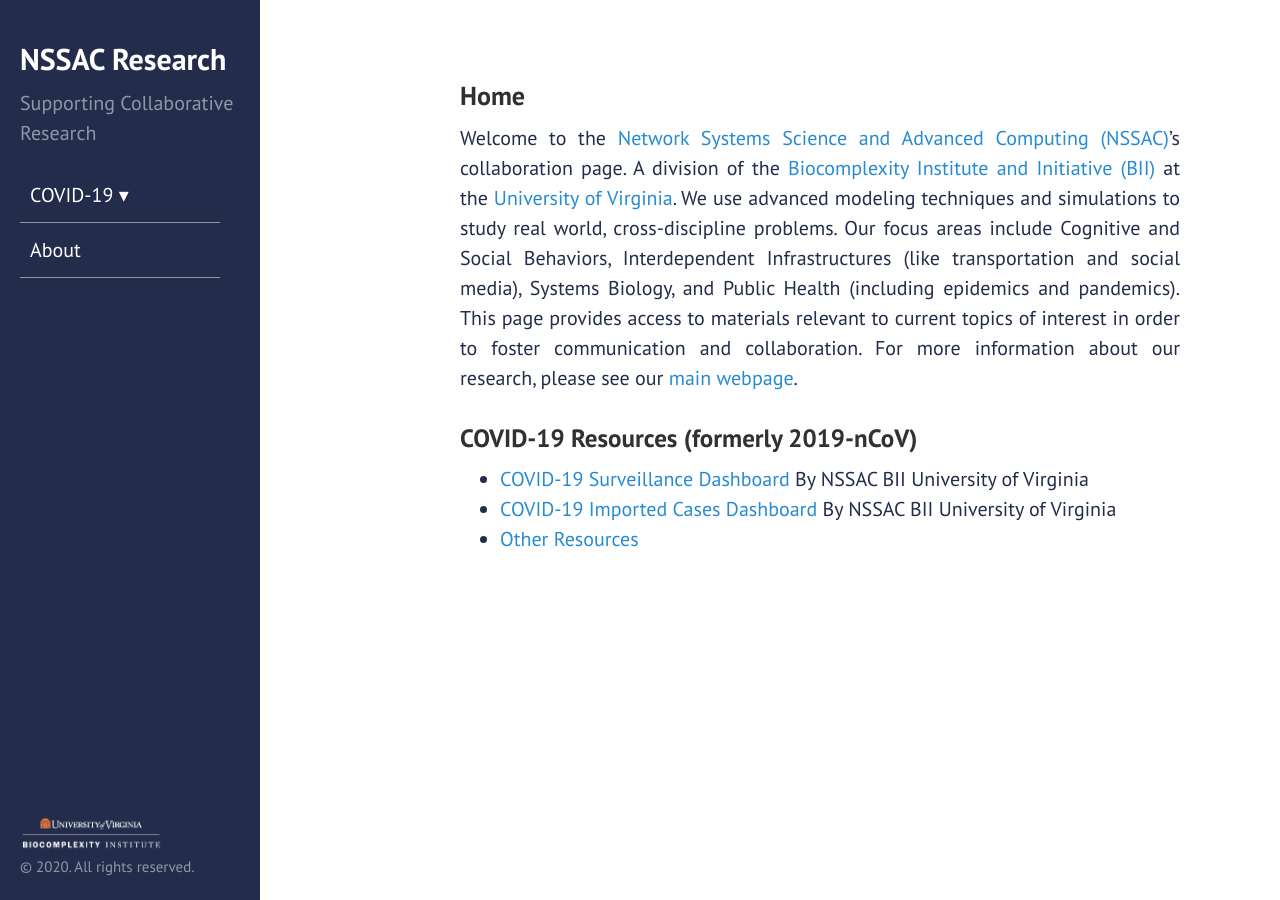
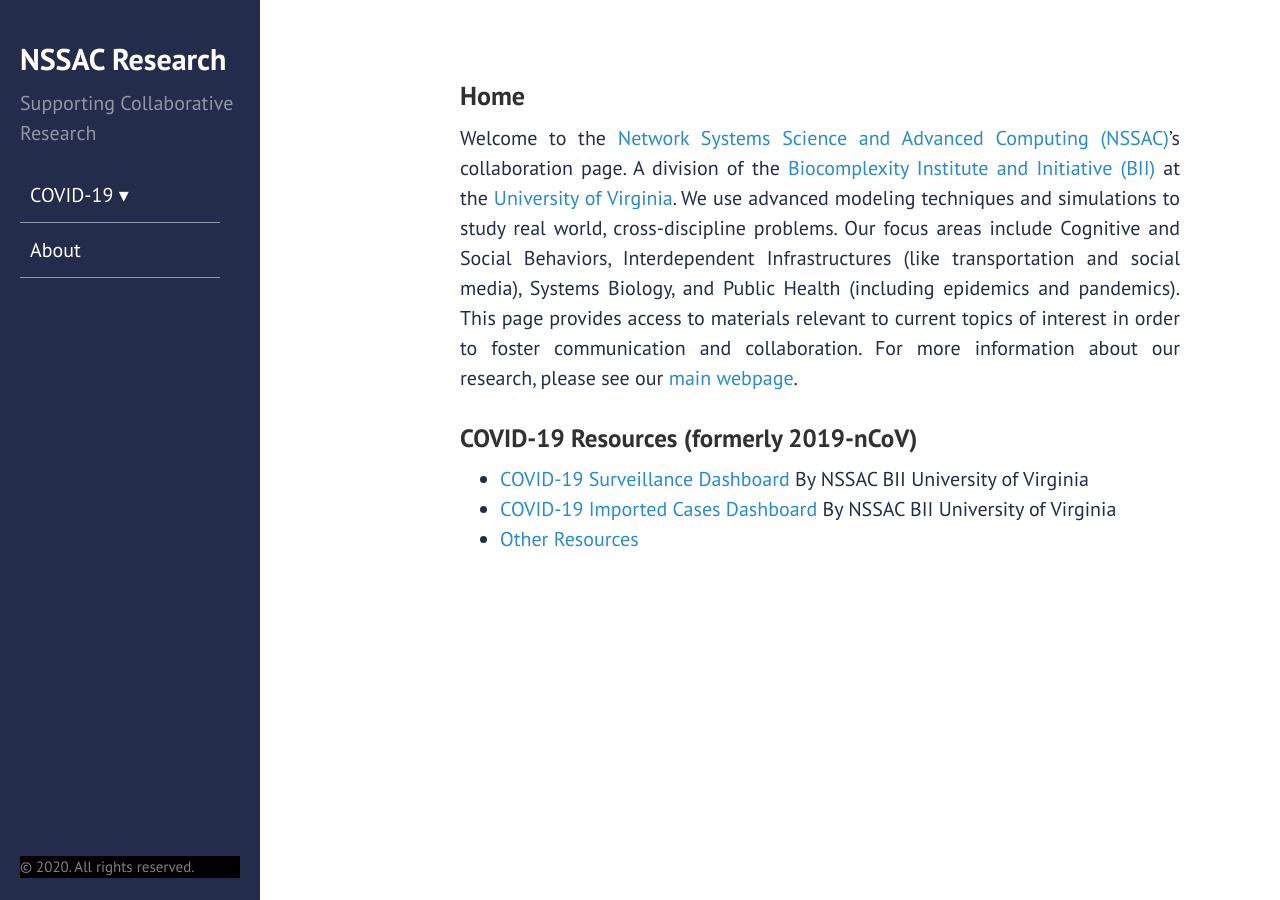
Before and after one commit to mehta-gaurav/mehta-gaurav.github.io, a Jekyll site: the page built from index.md, in a window 1280 px wide. Built offline with Jekyll 4.4.1, drawn with Linux system fonts in a browser that asks for light colours.

Commit message:
Update sidebar.html

```diff
--- a/_includes/sidebar.html
+++ b/_includes/sidebar.html
@@ -44,7 +44,7 @@
       </ul>
    </nav>
    <div class="sidebar-sticky">
-      <a href="https://biocomplexity.virginia.edu" target="_blank"><img src="images/bii_logo_v5-01.png" style="width: 65%; margin: 0;"></a>
-      <p style="font-size: 15px;text-align: left;">&copy; {{ site.time | date: '%Y' }}. All rights reserved.</p>
+<!--       <a href="https://biocomplexity.virginia.edu" target="_blank"><img src="images/bii_logo_v5-01.png" style="width: 65%; margin: 0;"></a> -->
+      <p style="font-size: 15px;text-align: left;background-color: black;">&copy; {{ site.time | date: '%Y' }}. All rights reserved.</p>
    </div>
 </div>
```
